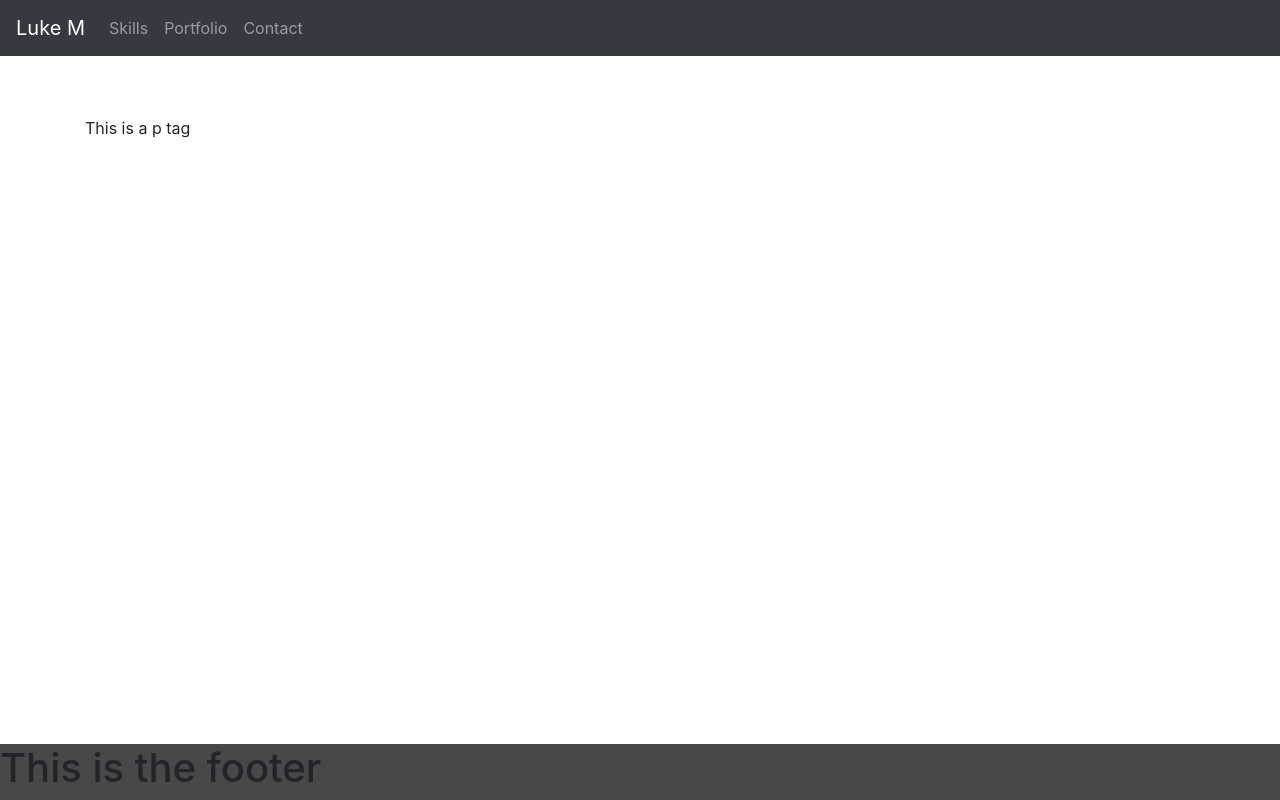
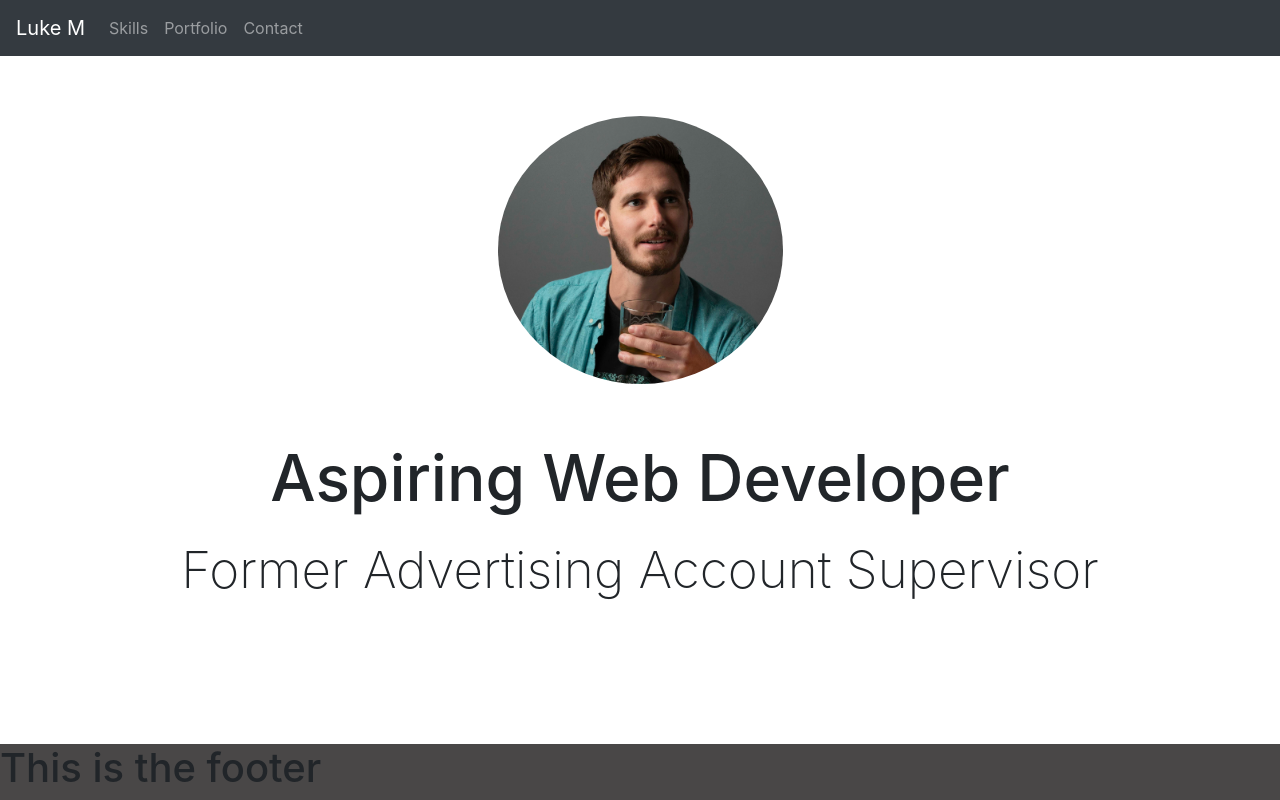
Before and after one commit to LukeMartin-123/LukeM-Portfolio, a React (Create React App) app: page / in a window 1280 px wide. Built offline with nearby package versions, Linux system fonts and the light colour scheme.

Commit message:
Updated About Me Page with formatting

```diff
--- a/src/App.js
+++ b/src/App.js
@@ -6,10 +6,11 @@ import Skills from "./pages/Skills";
 import About from "./pages/About";
 import Header from "./components/Header/Header";
 import Footer from "./components/Footer/Footer";
-import Wrapper from "./components/Wrapper/Wrapper";
+import headshot from "./assets/photos/headshot.jpg";
 import Row from "./components/Row/Row.js";
 import Col from "./components/Col/Col.js";
 import Container from "./components/Container/Container.js";
+import "./app.css"
 
 
 function App() {
@@ -23,12 +24,14 @@ function App() {
         <Route exact path="/skills" component={Skills} />
         <Container style={{ marginTop: 30 }}>
           <Row>
-            <Col size="md-12">
-            <p>This is a p tag</p>
-            </Col>
+
           </Row>
           <Row>
-
+          <img src= {headshot} alt="Headshot" class="headshot" />
+            <Col size="md-12">
+            <h1 class="intro">Aspiring Web Developer</h1>
+            <h1 class="intro-line2"> Former Advertising Account Supervisor</h1>
+            </Col>
           </Row>
         </Container>
         <Footer />
--- /dev/null
+++ b/src/app.css
@@ -0,0 +1,26 @@
+.row {
+    max-width: auto;
+    margin-top: auto;
+    margin-bottom: auto;
+    text-align: center;
+}
+
+.intro {
+    display: block;
+    font-size: 5vw;
+    margin-top: 5%;
+ }
+
+.intro-line2 {
+    margin-top: 2%;
+    margin-bottom: 2%;
+    font-size: 4vw;
+    font-weight: 200;
+ }
+
+.headshot {
+    width: 25%;
+    height: 25%;
+    border-radius: 50%;
+    margin: auto;
+  }
```
Also changed, not shown: src/assets/photos/headshot.jpg (added).
